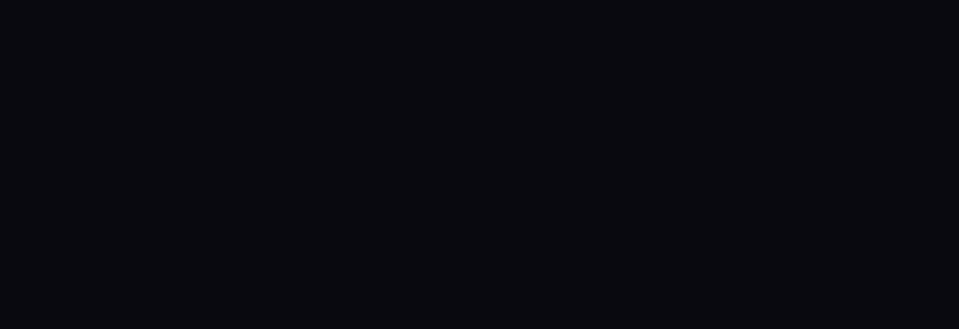
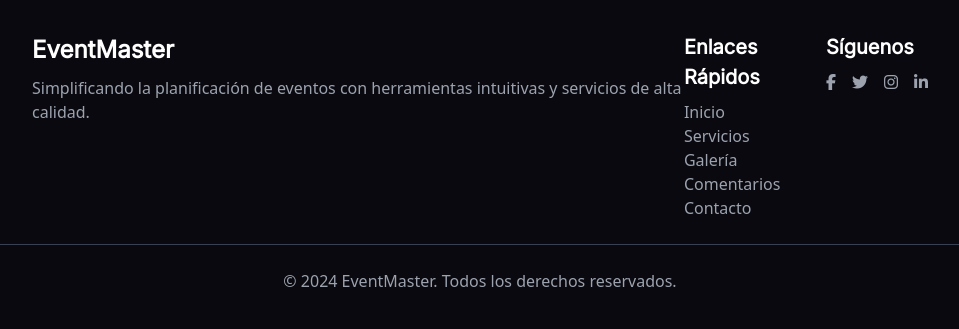
Before and after one commit to JuanSO121/Sanchez-Gonzales-andrade-LSIII-2023-1, a plain HTML site: page index.html in a window 1280 px wide. Shown: the whole page, without its empty margins (160-1119 px from the left). Drawn offline with nearby package versions, Linux system fonts and the light colour scheme.

Commit message:
footer full

```diff
--- a/index.html
+++ b/index.html
@@ -26,4 +26,50 @@
   </body>
 
   <!-- P3 Footer -->
+<footer class="bg-[#09090F] text-white py-8">
+  <div class="container mx-auto flex flex-col items-center">
+    <div class="flex flex-col md:flex-row md:justify-between w-full max-w-4xl">
+      <div class="mb-6 md:mb-0">
+        <h4 class="font-['Inter'] font-semibold text-[24px] mb-2">EventMaster</h4>
+        <p class="text-gray-400">
+          Simplificando la planificación de eventos con herramientas intuitivas y servicios de alta calidad.
+        </p>
+      </div>
+      <div class="mb-6 md:mb-0">
+        <h4 class="font-['Inter'] font-semibold text-[20px] mb-2">Enlaces Rápidos</h4>
+        <ul>
+          <li><a href="#" class="text-gray-400 hover:text-[#7A15FF]">Inicio</a></li>
+          <li><a href="#" class="text-gray-400 hover:text-[#7A15FF]">Servicios</a></li>
+          <li><a href="#" class="text-gray-400 hover:text-[#7A15FF]">Galería</a></li>
+          <li><a href="#" class="text-gray-400 hover:text-[#7A15FF]">Comentarios</a></li>
+          <li><a href="#" class="text-gray-400 hover:text-[#7A15FF]">Contacto</a></li>
+        </ul>
+      </div>
+      <div>
+        <h4 class="font-['Inter'] font-semibold text-[20px] mb-2">Síguenos</h4>
+        <div class="flex space-x-4">
+          <a href="#" class="text-gray-400 hover:text-[#7A15FF]">
+            <i class="fab fa-facebook-f"></i>
+          </a>
+          <a href="#" class="text-gray-400 hover:text-[#7A15FF]">
+            <i class="fab fa-twitter"></i>
+          </a>
+          <a href="#" class="text-gray-400 hover:text-[#7A15FF]">
+            <i class="fab fa-instagram"></i>
+          </a>
+          <a href="#" class="text-gray-400 hover:text-[#7A15FF]">
+            <i class="fab fa-linkedin-in"></i>
+          </a>
+        </div>
+      </div>
+    </div>
+    <div class="mt-6 border-t border-gray-700 pt-6 w-full text-center text-gray-400">
+      <p>&copy; 2024 EventMaster. Todos los derechos reservados.</p>
+    </div>
+  </div>
+</footer>
+
+<!-- Font Awesome Icons -->
+<script src="https://kit.fontawesome.com/a076d05399.js" crossorigin="anonymous"></script>
+
 </html>
```
